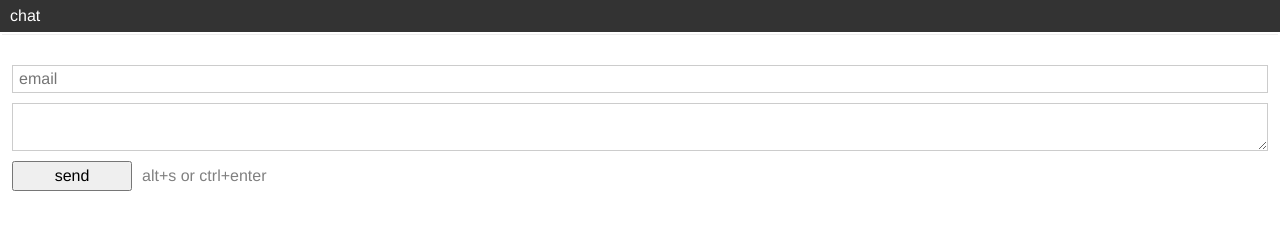
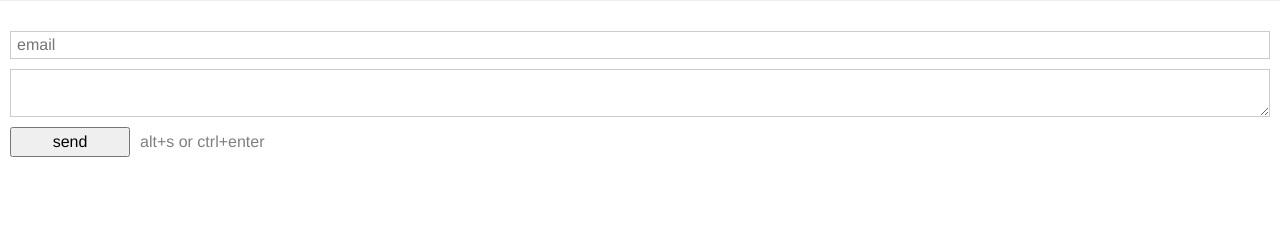
Before and after one commit to Jianru-Lin/chat-on-page, a browser extension: page chrome-client/server/index.html in a window 1280 px wide. Drawn offline with nearby package versions, Linux system fonts and the light colour scheme.

Commit message:
标题栏成为了被注入页面的一部份

```diff
--- a/chrome-client/server/css/style.css
+++ b/chrome-client/server/css/style.css
@@ -10,27 +10,6 @@ body {
 }
 
 #chat-history {
-}
-
-.navbar {
-	line-height: 2em;
-	background: #333;
-	color: white;
-}
-
-.navbar > span {
-	display: inline-block;
-	padding: 0 10px;
-}
-
-.window-content {
-	overflow: auto;
-	position: absolute;
-	left: 0;
-	top: 32px;
-	right: 0;
-	bottom: 0;
-	border: 2px solid #fff;
 }
 
 .chat-item {
--- a/chrome-client/server/index.html
+++ b/chrome-client/server/index.html
@@ -11,8 +11,6 @@
     <link rel="stylesheet" href="css/style.css" type="text/css">
   </head>
   <body class="font-hei">
-    <div class="navbar"><span>chat</span></div>
-    <div class="window-content">
     <div id="chat-history" class="chat-history"></div>
     <div class="send-editor">
       <div class="author-container">
@@ -22,7 +20,6 @@
         <textarea id="content"></textarea>
       </div>
       <button id="send" accesskey="s">send</button><span class="shortcut">alt+s or ctrl+enter</span>
-      </div>
     </div>
     <div class="template">
       <div class="chat-item">
--- a/server/src/message/web_ui/public/css/style.css
+++ b/server/src/message/web_ui/public/css/style.css
@@ -10,27 +10,6 @@ body {
 }
 
 #chat-history {
-}
-
-.navbar {
-	line-height: 2em;
-	background: #333;
-	color: white;
-}
-
-.navbar > span {
-	display: inline-block;
-	padding: 0 10px;
-}
-
-.window-content {
-	overflow: auto;
-	position: absolute;
-	left: 0;
-	top: 32px;
-	right: 0;
-	bottom: 0;
-	border: 2px solid #fff;
 }
 
 .chat-item {
```
Also changed, not shown: chrome-client/content/inject.css (+32 -1 lines), chrome-client/content/inject.js (+22 -2 lines), server/src/message/web_ui/view/index.jade (+8 -12 lines), chrome-client/manifest.json. Lines whose indentation alone changed are shown as unchanged.
